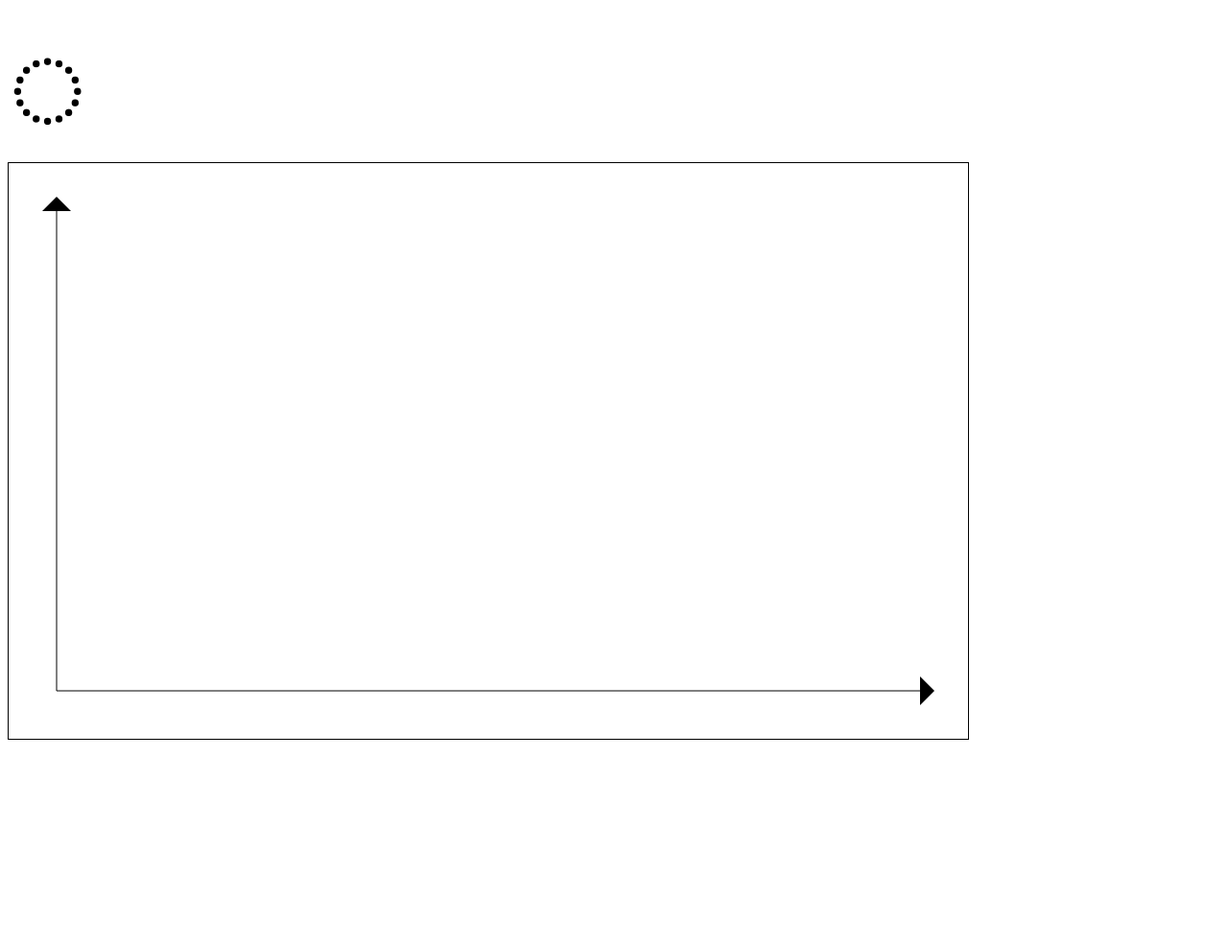
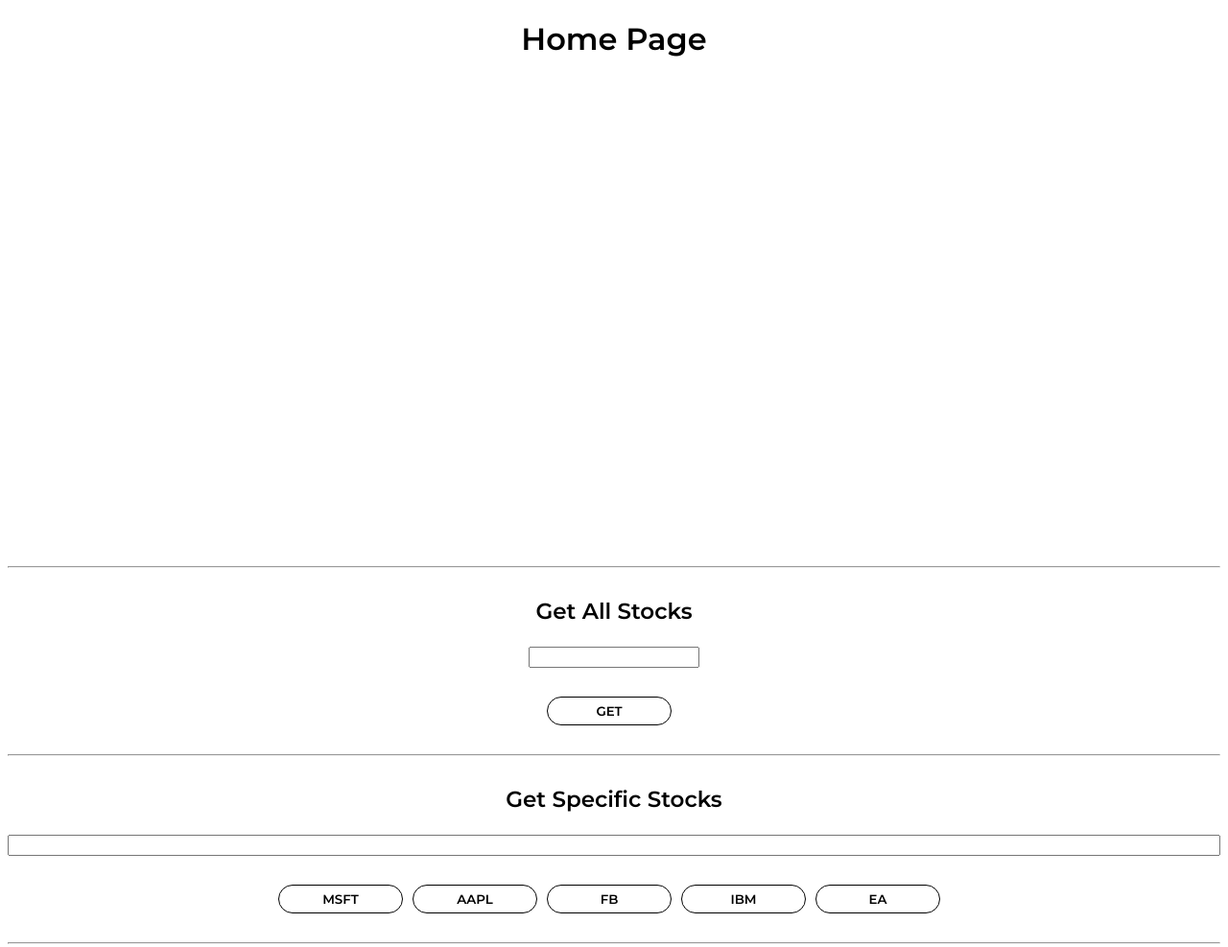
Before and after one commit to SamsonOlajide/lilly-test, a website: page static/index.html in a window 1280 px wide. Shown: the whole page at 96% size. Before the commit the page ends 800 px from the top, so only its background shows below. Drawn offline with nearby package versions, Linux system fonts and the light colour scheme.

Commit message:
final commit

```diff
--- a/static/index.html
+++ b/static/index.html
@@ -4,14 +4,140 @@
     <meta charset="UTF-8">
     <title>Lilly JS recruitment task</title>
     <link rel="stylesheet" href="styles.css">
+    <link rel="preconnect" href="https://fonts.googleapis.com">
+    <link rel="preconnect" href="https://fonts.gstatic.com" crossorigin>
+    <link href="https://fonts.googleapis.com/css2?family=Montserrat:wght@600&display=swap"
+    rel="stylesheet">
+    <script src="https://cdnjs.cloudflare.com/ajax/libs/Chart.js/2.9.4/Chart.js"></script>
 </head>
 <body>
-<div>
-    <span class="spinner"></span>
-</div>
 
-<canvas id="chart" width="1000" height="600"></canvas>
+    <h1>Home Page</h1>
+    <div class = "div_spin">
+        <span class="spinner" id = "loader"></span>
+    </div>
 
-<script src="scripts.js" defer></script>
+    <div class = chart_center>
+        <canvas id="myChart" style="width:1500%;max-width:1000px"></canvas>
+    </div>
+
+
+    <form>
+        <hr>
+        <div class = "mini-title">
+            <p>Get All Stocks</p>
+        </div>
+        <div class="field-div">
+            <input  id = "stockInput" type="text" class="field">
+        </div>
+        <div class = "collection-buttons">
+            <button id = "get" class="main-buttons">GET</button>
+        </div>
+        <hr>
+
+        <div class = "mini-title">
+            <p>Get Specific Stocks</p>
+        </div>
+
+        <div class="field-div">
+            <input  id = "dataInput" type="text" class="bigger-field">
+        </div>
+
+        <div class = "collection-buttons">
+            <button id = "MSFT" class = "main-buttons">MSFT</button>
+            <button id = "AAPL" class = "main-buttons">AAPL</button>
+            <button id = "FB" class = "main-buttons">FB</button>
+            <button id = "IBM" class = "main-buttons">IBM</button>
+            <button id = "EA" class = "main-buttons">EA</button>
+        </div>
+        <hr>
+    </form>
+
+    <script>
+
+        setTimeout(hideSpin,300)
+        const loading = document.querySelector(".spinner");
+        function showSpin(){
+            loading.classList.remove("spinner-hidden");
+        }
+        function hideSpin(){
+            loading.classList.add("spinner-hidden");
+        }
+        const getbtn = document.getElementById('get')
+        const EAbtn = document.getElementById('EA')
+        const MSFTbtn = document.getElementById('MSFT')
+        const AAPLbtn = document.getElementById('AAPL')
+        const FBbtn = document.getElementById('FB')
+        const IBMbtn = document.getElementById('IBM')
+
+        const getinp = document.getElementById('stock-input')
+        const getinp2 = document.getElementById('bigger-input')
+
+        getbtn.addEventListener('click',getInfo)
+
+        MSFTbtn.addEventListener('click',msftInfo)
+        AAPLbtn.addEventListener('click',aaplInfo)
+        FBbtn.addEventListener('click',fbInfo)
+        IBMbtn.addEventListener('click',ibmInfo)
+        EAbtn.addEventListener('click',eaInfo)
+        EAbtn.addEventListener('click',eaInfo)
+
+        const baseurl =  'http://localhost:3000/'
+
+        async function getInfo(e){
+            showSpin()
+            e.preventDefault()
+            const res  =  await fetch(baseurl + 'stocks',
+            {
+                method : 'GET'
+            })
+            console.log(res)
+            const data = await res.json()
+            stockInput.value = data.stockSymbols.join(', ');
+            setTimeout(hideSpin,250)
+        }
+
+        async function msftInfo(e){
+            e.preventDefault()
+            await getStocks('MSFT')
+        }
+        async function aaplInfo(e){
+            e.preventDefault()
+            await getStocks('AAPL')
+        }
+        async function fbInfo(e){
+            e.preventDefault()
+            await getStocks('FB')
+        }
+        async function eaInfo(e){
+            e.preventDefault()
+            await getStocks('EA')
+        }
+        async function ibmInfo(e){
+            e.preventDefault()
+            await getStocks('IBM')
+        }
+        async function getStocks(symbol){
+            showSpin()
+            const res  =  await fetch(`${baseurl}stocks/${symbol}`,
+            {
+                method : 'GET'
+            })
+            setTimeout(hideSpin,250)
+            console.log(res);
+            const data = await res.json()
+            const formattedData = data.map(entry => `${entry.value} (${new Date(entry.timestamp)})`)
+            dataInput.value = formattedData.join(', ');
+
+            const timestamps = data.map(entry => entry.timestamp);
+            const values = data.map(entry => entry.value);
+            draw(timestamps,values)
+
+            console.log(timestamps)
+            console.log(values)
+        }
+    </script>
+
+    <script src="scripts.js" defer></script>
 </body>
 </html>
--- a/static/scripts.js
+++ b/static/scripts.js
@@ -1,24 +1,27 @@
-const canvas = document.getElementById('chart')
-const ctx = canvas.getContext('2d')
+function draw(timestamps,values){
+  const hours = timestamps.map(timestamps => {
+      const date = new Date(timestamps);
+      return date.getHours();
+  });
+  console.log("Hours:", hours);
 
-function drawLine (start, end, style) {
-  ctx.beginPath()
-  ctx.strokeStyle = style || 'black'
-  ctx.moveTo(...start)
-  ctx.lineTo(...end)
-  ctx.stroke()
+  new Chart("myChart", {
+  type: "line",
+  data: {
+      labels: hours,
+      datasets: [{
+      fill: false,
+      lineTension: 0,
+      backgroundColor: "rgba(255,61,71,2)",
+      borderColor: "rgba(255,61,71,0.5)",
+      data: values
+      }]
+  },
+  options: {
+      legend: {display: false},
+      scales: {
+      yAxes: [{ticks: {min: Math.min(...values), max:Math.max(...values)}}],
+      }
+  }
+  });
 }
-
-function drawTriangle (apex1, apex2, apex3) {
-  ctx.beginPath()
-  ctx.moveTo(...apex1)
-  ctx.lineTo(...apex2)
-  ctx.lineTo(...apex3)
-  ctx.fill()
-}
-
-drawLine([50, 50], [50, 550])
-drawTriangle([35, 50], [65, 50], [50, 35])
-
-drawLine([50, 550], [950, 550])
-drawTriangle([950, 535], [950, 565], [965, 550])
--- a/static/styles.css
+++ b/static/styles.css
@@ -1,10 +1,93 @@
-.spinner{
-  font-size: 140px;
-}
-.spinner:after {
-  content: '◌';
+*{
+  font-family: 'Montserrat', sans-serif;
 }
 
-#chart {
-    border: 1px solid black;
+h1{
+  display: flex;
+  justify-content: center;
 }
+.spinner{
+  position: fixed;
+  top: 0;
+  left: 0;
+  width: 100vw;
+  height: 100vh;
+  display: flex;
+  justify-content: center;
+  align-items: center;
+  transition: opacity 0.75s, visibility 0.75s;
+
+}
+
+.spinner-hidden{
+  opacity: 0;
+  visibility: hidden;
+}
+
+.spinner::after {
+  content: '◌';
+  display: flex;
+  justify-content: center;
+  font-size: 300px;
+  color: crimson;
+  animation: load 2s ease infinite;
+}
+
+@keyframes load {
+  0%{ transform: rotate(0deg); color: transparent;}
+  50%{ transform: rotate(180deg); color: red;}
+  100%{ transform: rotate(3060deg); color: crimson;}
+}
+
+.collection-buttons{
+  display: flex;
+  justify-content: center;
+  margin: 30px;
+}
+
+.main-buttons{
+  width: 130px;
+  margin-right: 10px;
+  height: 30px;
+  border-radius: 20px;
+  border-style:solid;
+  border-width: 1px;
+  transition: 0.15s;
+  box-shadow: 5px ;
+  background-color: white;
+}
+
+.main-buttons:hover{
+  width: 140px;
+  height: 40px;
+  background-color: crimson;
+  color: white;
+  box-shadow: 3px 3px 3px black ;
+}
+
+.mini-title{
+  display: flex;
+  justify-content: center;
+  align-items: center;
+}
+p{
+  font-size: 23px;
+}
+
+.chart_center{
+  display:flex;
+  justify-content: center;
+  align-items: center;
+}
+
+.field{
+  width: 170px;
+}
+.field-div{
+  display: flex;
+  justify-content: center;
+  align-items: center;
+}
+.bigger-field{
+  width: 3000px;
+}
```
Also changed, not shown: app.js (+17 -5 lines).
